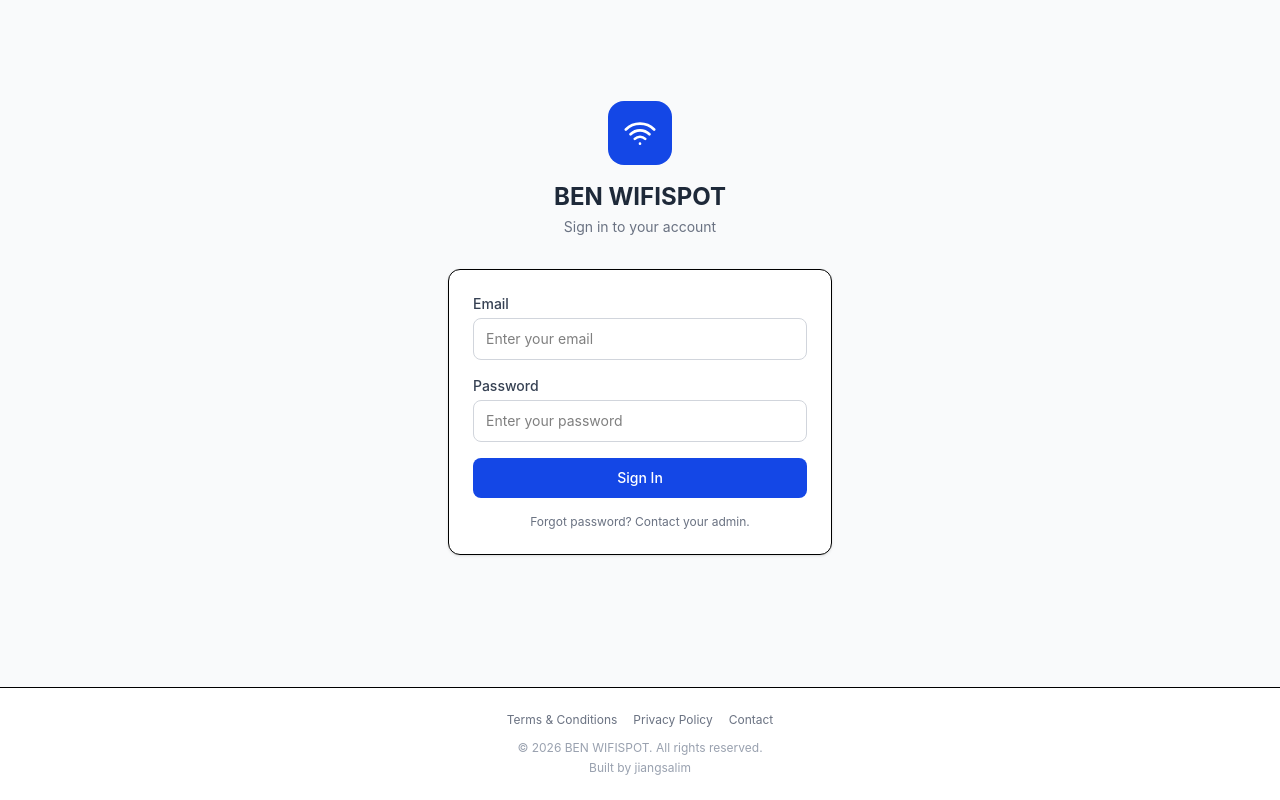
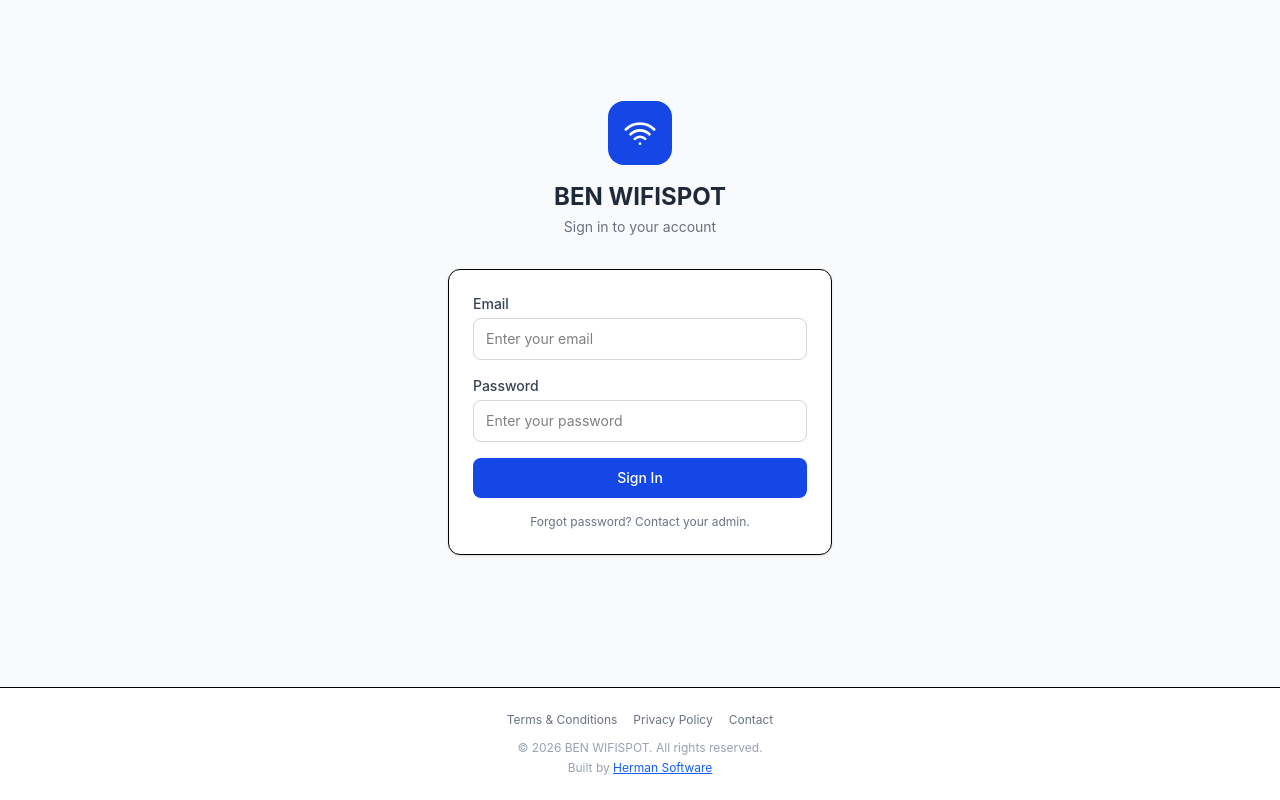
Before and after one commit to jiangsalim/wifi-sales, a React (Vite) app in the folder frontend/: page /login in a window 1280 px wide. Built offline with nearby package versions, Linux system fonts and the light colour scheme; no server answers.

Commit message:
Add Herman Software credit link to footer

```diff
--- a/frontend/src/components/Footer.jsx
+++ b/frontend/src/components/Footer.jsx
@@ -13,7 +13,15 @@ export default function Footer() {
           &copy; {new Date().getFullYear()} BEN WIFISPOT. All rights reserved.
         </p>
         <p className="text-center text-xs text-gray-400 mt-1">
-          Built by jiangsalim
+          Built by{' '}
+          <a
+            href="https://herman-software-website.vercel.app/"
+            target="_blank"
+            rel="noopener noreferrer"
+            className="text-blue-600 hover:text-blue-800 underline"
+          >
+            Herman Software
+          </a>
         </p>
       </div>
     </footer>
```
